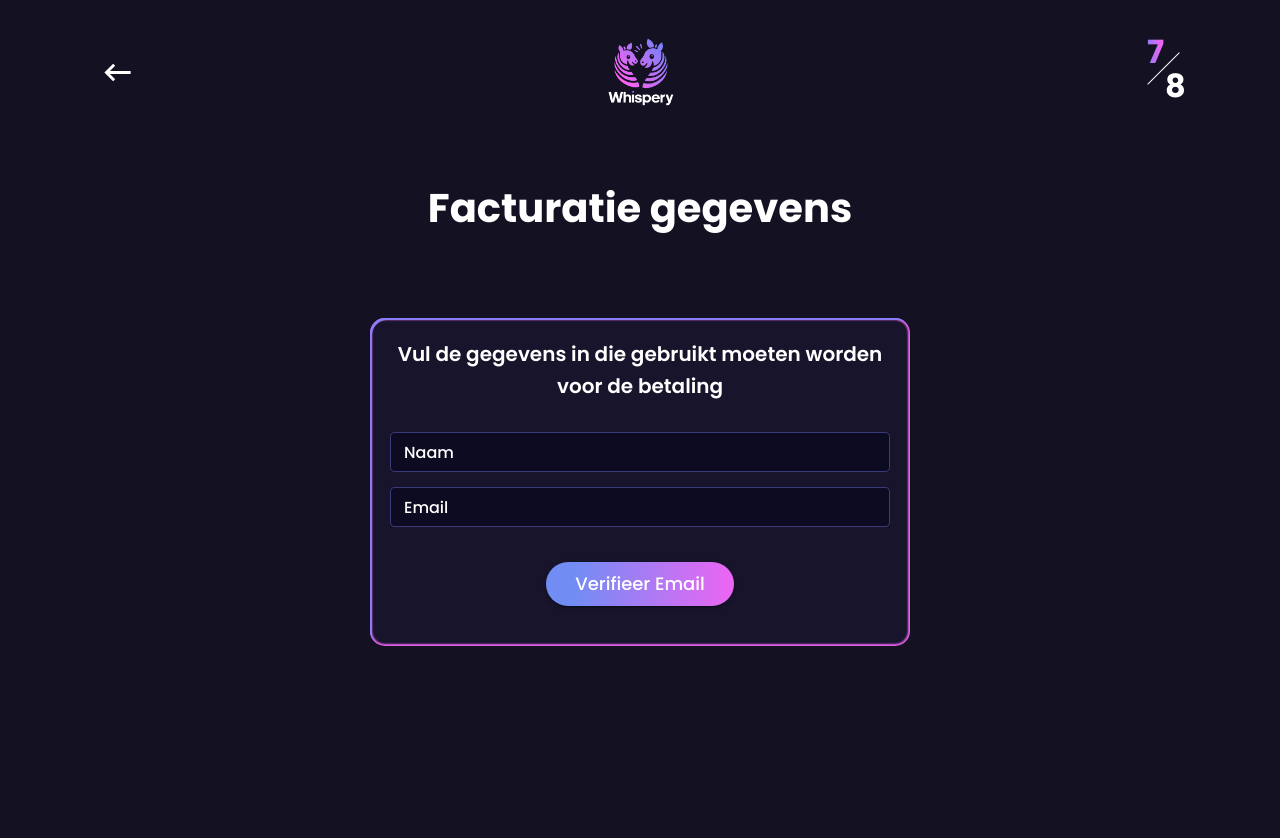
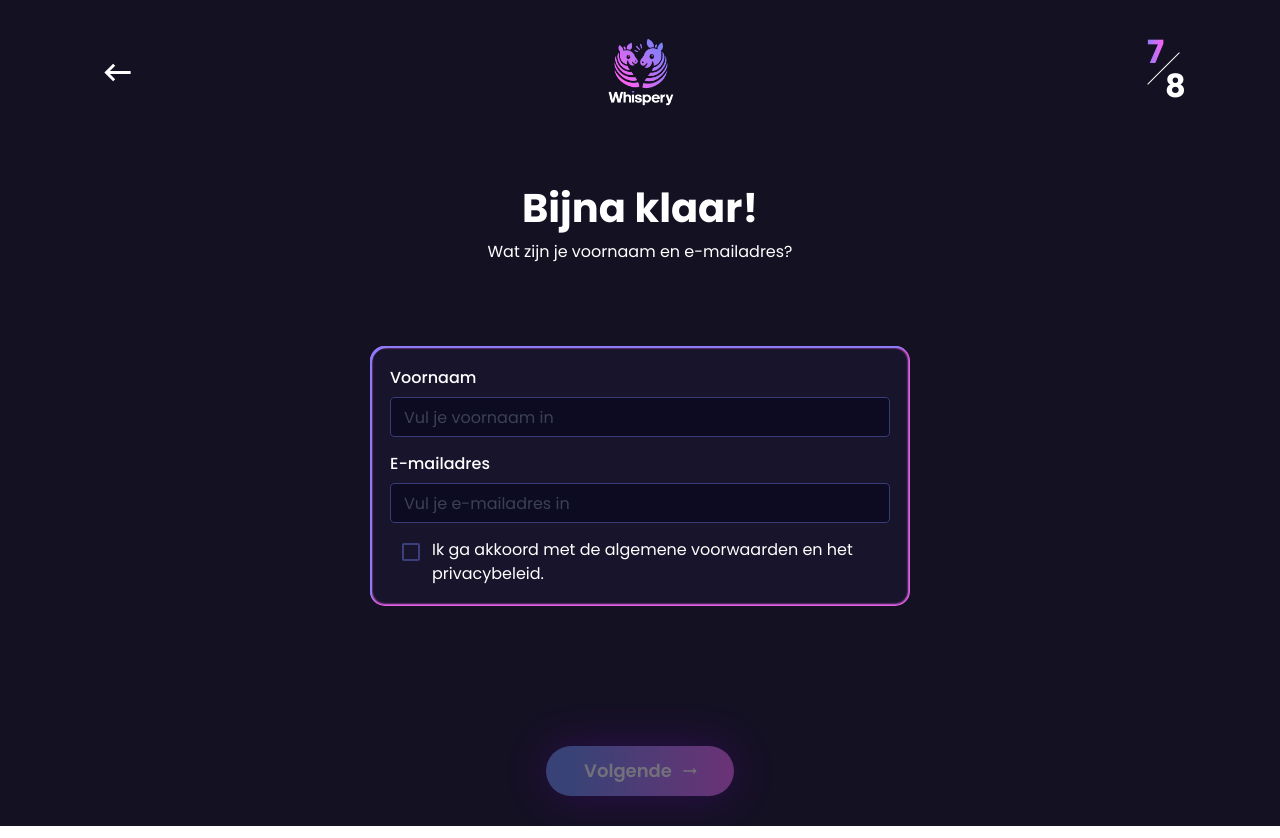
Before and after one commit to ZeenatLawal/whispery, a React (Create React App) app: page /billing in a window 1280 px wide. Built offline with nearby package versions, Linux system fonts and the light colour scheme.

Commit message:
Adjust page

```diff
--- a/src/Pages/BillingInfo.tsx
+++ b/src/Pages/BillingInfo.tsx
@@ -3,35 +3,36 @@ import {
   Button,
   TextField,
   Typography,
-  Dialog,
-  DialogTitle,
-  DialogContent,
-  IconButton,
-  DialogActions,
+  InputLabel,
+  FormControlLabel,
+  Checkbox,
 } from "@mui/material";
 import { Header } from "../components/Header";
 import { PageTitle } from "../components/PageTitle";
-import { ContinueButton } from "../components/ContinueButton";
-import Close from "@mui/icons-material/Close";
+import ArrowRightAltIcon from "@mui/icons-material/ArrowRightAlt";
 import { useState } from "react";
+import { useNavigate } from "react-router-dom";
 
 export function BillingInfo() {
+  const navigate = useNavigate();
   const [name, setName] = useState("");
   const [email, setEmail] = useState("");
-  const [open, setOpen] = useState(false);
+  const [acceptTerms, setAcceptTerms] = useState(false);
 
   return (
     <Header pageNumber={7} path="/summary">
       <Grid item xs={12} textAlign="center">
-        <PageTitle title="Facturatie gegevens" />
+        <PageTitle
+          title="Bijna klaar!"
+          subtitle="Wat zijn je voornaam en e-mailadres?"
+        />
       </Grid>
 
       <Grid
+        item
         container
-        item
         xs={12}
         marginTop={{ xs: "45px", md: "80px" }}
-        marginBottom="192px"
         alignItems="center"
         justifyContent="center"
       >
@@ -48,18 +49,10 @@ export function BillingInfo() {
           }}
         >
           <Grid item xs={12}>
-            <Typography
-              style={{ fontWeight: 600, marginBottom: "30px" }}
-              variant="h6"
-              align="center"
-            >
-              Vul de gegevens in die gebruikt moeten worden voor de betaling
-            </Typography>
-          </Grid>
-
-          <Grid item xs={12}>
+            <InputLabel htmlFor="first-name">Voornaam</InputLabel>
             <TextField
-              label="Naam"
+              id="first-name"
+              placeholder="Vul je voornaam in"
               fullWidth
               value={name}
               onChange={(e) => setName(e.target.value)}
@@ -71,9 +64,11 @@ export function BillingInfo() {
           </Grid>
 
           <Grid item xs={12}>
+            <InputLabel htmlFor="email">E-mailadres</InputLabel>
             <TextField
+              id="email"
               type="email"
-              label="Email"
+              placeholder="Vul je e-mailadres in"
               fullWidth
               value={email}
               onChange={(e) => setEmail(e.target.value)}
@@ -84,65 +79,72 @@ export function BillingInfo() {
             />
           </Grid>
 
-          <Grid item xs={12} display="flex" justifyContent="center">
-            <Button
-              variant="contained"
+          <Grid item>
+            <FormControlLabel
               sx={{
-                width: "188px",
-                borderRadius: "36px",
-                fontSize: "18px",
-                background:
-                  "linear-gradient(90deg, #718DF4 14.67%, #ED65F3 100%)",
-                margin: "20px 0",
+                display: "flex",
+                justifyContent: "space-between",
+                alignItems: "flex-start",
+                margin: "0",
               }}
-              onClick={() => {
-                // send user details
-                if (name && email) {
-                  setOpen(true);
-                }
-              }}
-            >
-              Verifieer Email
-            </Button>
+              control={
+                <Checkbox
+                  sx={{
+                    paddingTop: "2px",
+                    color: "#5256A9A6",
+                    "&.Mui-checked": {
+                      color: "#ED65F3",
+                    },
+                  }}
+                  checked={acceptTerms}
+                  onChange={(e) => {
+                    setAcceptTerms(e.target.checked);
+                  }}
+                />
+              }
+              label={
+                <Typography>
+                  Ik ga akkoord met de algemene voorwaarden en het
+                  privacybeleid.
+                </Typography>
+              }
+            />
           </Grid>
         </Grid>
       </Grid>
 
-      <Dialog
-        open={open}
-        onClose={() => setOpen(false)}
-        PaperProps={{ sx: { background: "#17142B", color: "#fff" } }}
+      <Grid
+        container
+        justifyContent="center"
+        marginTop={{ xs: "118px", md: "139.5px" }}
       >
-        <DialogTitle>Verifieer Email</DialogTitle>
-        <IconButton
-          aria-label="close"
-          onClick={() => setOpen(false)}
+        <Button
+          variant="contained"
           sx={{
-            position: "absolute",
-            right: 8,
-            top: 8,
-            color: "#fff",
+            width: "188px",
+            height: "50px",
+            borderRadius: "36px",
+            fontWeight: 600,
+            fontSize: "18px",
+            background: "linear-gradient(90deg, #718DF4 14.67%, #ED65F3 100%)",
+            marginBottom: "30px",
+            boxShadow: "0px 0px 44.6px 0px #8F00FF82",
+            opacity: acceptTerms ? "1" : "0.4",
+          }}
+          endIcon={<ArrowRightAltIcon fontSize="large" />}
+          onClick={async () => {
+            if (name && email && acceptTerms) {
+              // verify email and proceed
+
+              setName("");
+              setEmail("");
+              navigate("/bookTypes");
+            }
           }}
         >
-          <Close />
-        </IconButton>
-        <DialogContent>
-          Lorem ipsum dolor sit amet consectetur adipisicing elit. Harum sint
-          sapiente nisi autem nam velit ab et! Optio nulla iusto quia cum quidem
-          dolorem accusantium enim veritatis saepe, tempora adipisci.
-        </DialogContent>
-        <DialogActions>
-          <ContinueButton
-            path="/bookTypes"
-            onClick={async () => {
-              // verify email and proceed
-              setOpen(false);
-              setName("");
-              setEmail("");
-            }}
-          />
-        </DialogActions>
-      </Dialog>
+          Volgende
+        </Button>
+      </Grid>
     </Header>
   );
 }
```
